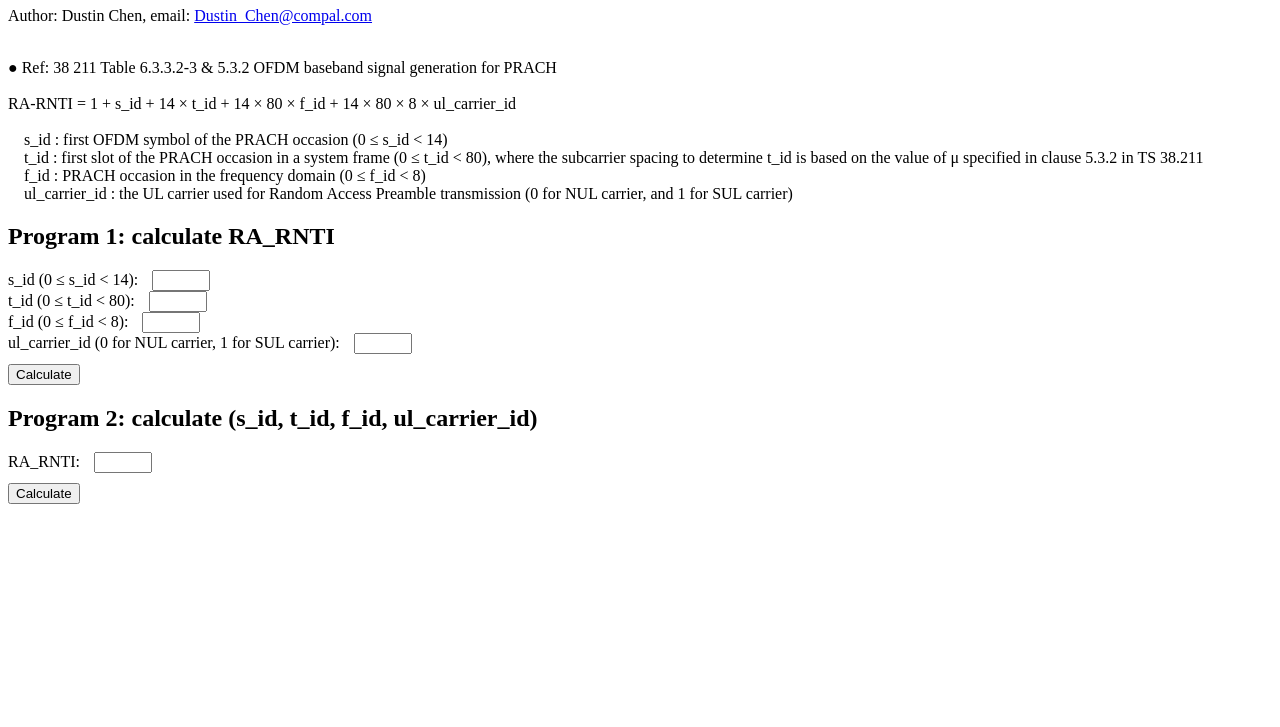
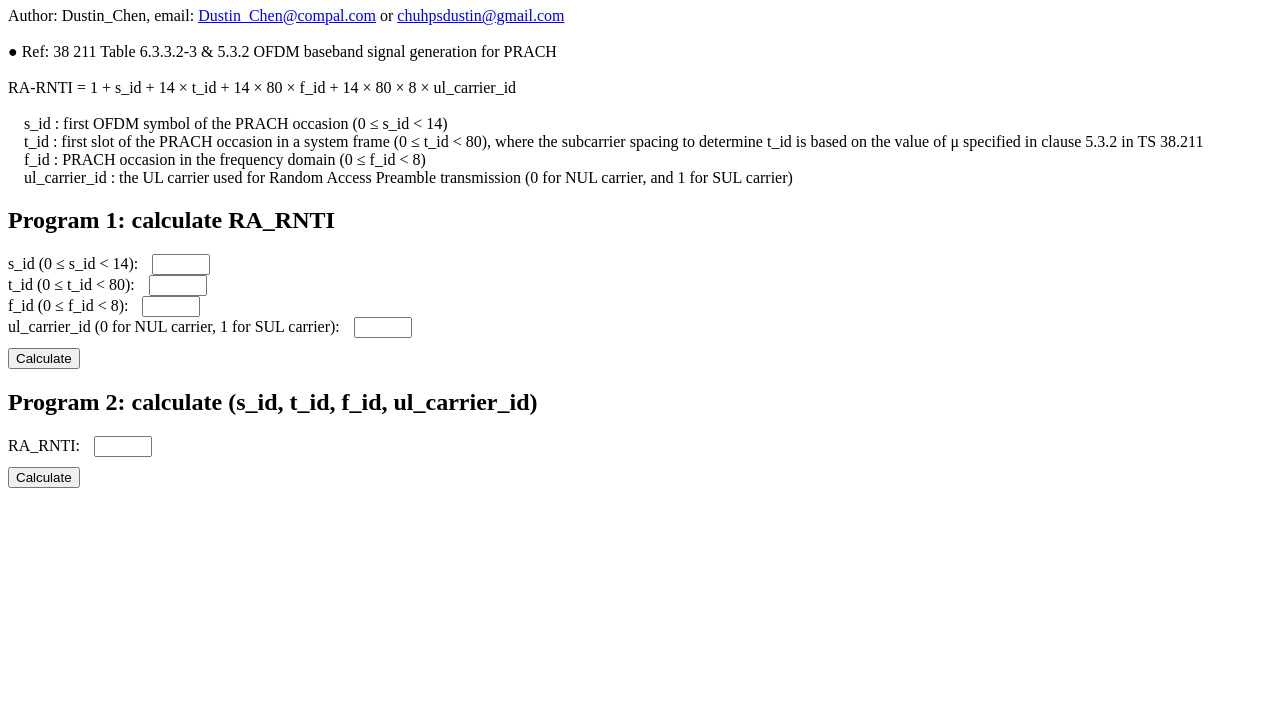
Before and after one commit to dustinchen26/RA_RNTI, a plain HTML site: page index.html in a window 1280 px wide. Shown: the part 73-800 px from the top of the page. Drawn offline with Linux system fonts and the light colour scheme.

Commit message:
add email Author: Dustin_Chen, email: Dustin_Chen@compal.com or chuhpsdustin@gmail.com

```diff
--- a/index.html
+++ b/index.html
@@ -1,3 +1,9 @@
+<!--
+  Copyright © [2023] [Dustin_Chen]. All rights reserved.
+  Author: Dustin_Chen
+  Email:  Dustin_Chen@compal.com or chuhpsdustin@gmail.com
+-->
+
 <!DOCTYPE html>
 <html>
 <head>
@@ -19,7 +25,11 @@
 </head>
 <body>
     <h1>RA_RNTI Calculator</h1>
+<!--
 	<p>Author: Dustin Chen, email: <a href="mailto:Dustin_Chen@compal.com">Dustin_Chen@compal.com</a></p>
+-->
+	<p style="margin: 0;">Author: Dustin_Chen, email: <a href="mailto:Dustin_Chen@compal.com" style="line-height: 1;">Dustin_Chen@compal.com</a> or <a href="mailto:chuhpsdustin@gmail.com" style="line-height: 1;">chuhpsdustin@gmail.com</a></p>
+
 	<br>● Ref: 38 211 Table 6.3.3.2-3 & 5.3.2  OFDM baseband signal generation for PRACH
 	<br><br>RA-RNTI = 1 + s_id + 14 × t_id + 14 × 80 × f_id + 14 × 80 × 8 × ul_carrier_id
 	<br><br>&nbsp; &nbsp; s_id : first OFDM symbol of the PRACH occasion (0 ≤ s_id < 14)
```
